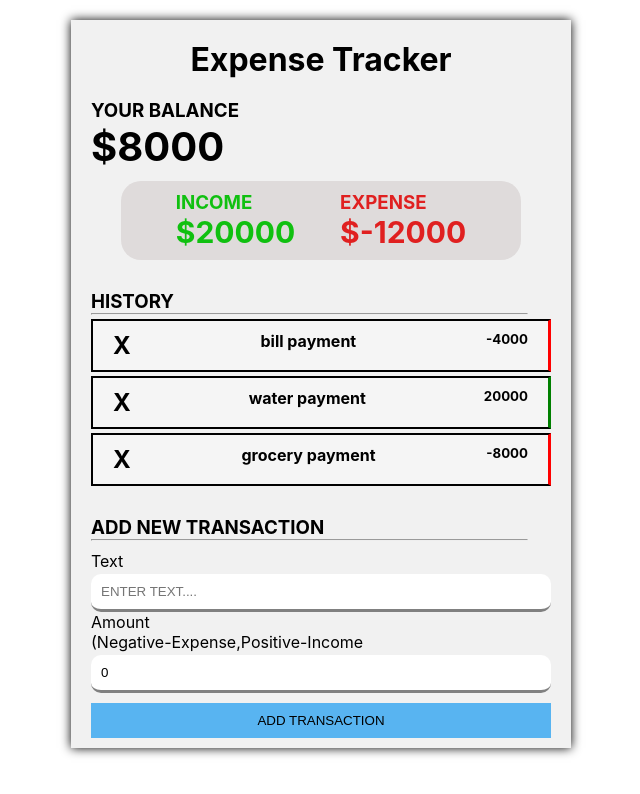
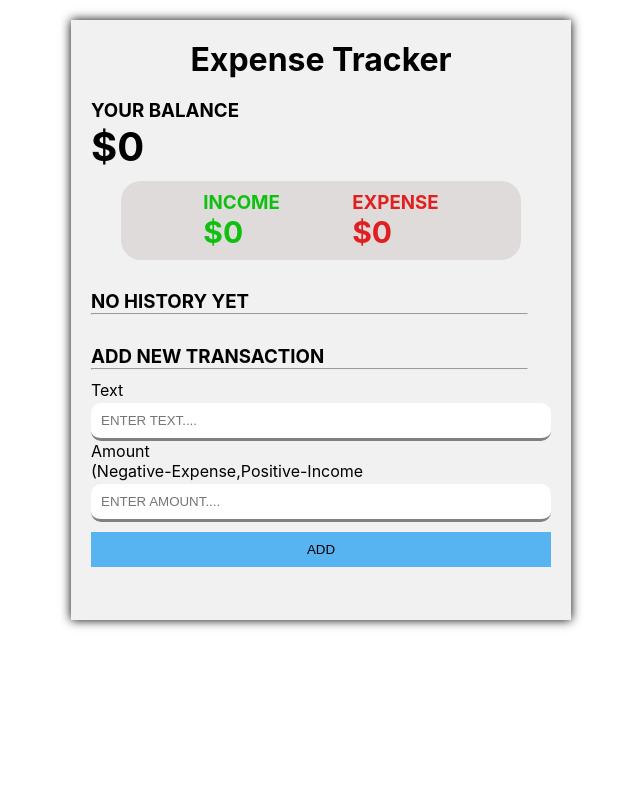
Before and after one commit to omair5/expense-tracker-app, a React (Create React App) app: page / in a window 1280 px wide. Shown: the top 794 px of the page, without its empty margins (319-959 px from the left). Built offline with nearby package versions, Linux system fonts and the light colour scheme.

Commit message:
COMPLETED

```diff
--- a/src/App.css
+++ b/src/App.css
@@ -96,7 +96,7 @@ input[type=number] {
   -moz-appearance: textfield;
 }
 
-button {
+.my-button {
   width: 100%;
   margin: 10px 0px;
   padding: 10px;
@@ -112,3 +112,21 @@ button {
 .border-green {
   border-right: 3px solid green;
 }
+
+.green-button {
+  background-color: green;
+  width: 100%;
+  margin: 10px 0px;
+  padding: 10px;
+  border: none;
+  cursor: pointer;
+}
+
+.red-button {
+  background-color: red;
+  width: 100%;
+  margin: 10px 0px;
+  padding: 10px;
+  border: none;
+  cursor: pointer;
+}
--- a/src/components/List.jsx
+++ b/src/components/List.jsx
@@ -5,7 +5,7 @@ const List = () => {
     const { mystate, dispatch } = useContext(TransactionContext)
     return (
         <div className='list'>
-            <h3>HISTORY</h3>
+            <h3>{mystate.length === 0 ? 'NO HISTORY YET' : 'HISTORY'}</h3>
             <hr />
 
 
--- a/src/components/NewTransaction.jsx
+++ b/src/components/NewTransaction.jsx
@@ -1,13 +1,26 @@
-import React, { useState } from 'react';
+import React, { useState, useContext } from 'react';
+import { TransactionContext } from '../context/globalState'
 
 const NewTransaction = () => {
     const [text, setText] = useState('')
-    const [amount, setAmount] = useState(0)
+    const [amount, setAmount] = useState('')
+    const { mystate, dispatch } = useContext(TransactionContext)
+
+    const HandleSubmit = (e) => {
+        e.preventDefault()
+        dispatch({
+            type: 'ADD_TRANSACTION',
+            payload: { description: text, amount: amount, id: mystate.length }
+        })
+        setText('')
+        setAmount('')
+    }
+
     return (
         <div className='list'>
             <h3>ADD NEW TRANSACTION</h3>
             <hr />
-            <form className='myform'>
+            <form className='myform' onSubmit={HandleSubmit}>
 
                 <div className="for-input">
                     <p>Text</p>
@@ -19,9 +32,12 @@ const NewTransaction = () => {
                     <input type="number" value={amount} onChange={(e) => setAmount(e.target.value)} required placeholder="ENTER AMOUNT...." />
                 </div>
 
-                <button>ADD TRANSACTION</button>
+                <button className={amount === '' ? "my-button" : amount >= 0 ? "green-button" : "red-button"}>
+                    {amount === '' ? "ADD" : amount < 0 ? "ADD EXPENSE" : "ADD INCOME"}
+
+                </button>
             </form>
-        </div>
+        </div >
 
     );
 }
--- a/src/context/MyReducer.jsx
+++ b/src/context/MyReducer.jsx
@@ -4,6 +4,8 @@ const MyReducer = (state, action) => {
     switch (action.type) {
         case 'DELETE_TRANSACTION':
             return [...state.filter((value, index) => value.id !== action.payload)]
+        case 'ADD_TRANSACTION':
+            return [...state, action.payload]
         default:
             return state
     }
--- a/src/context/globalState.jsx
+++ b/src/context/globalState.jsx
@@ -5,9 +5,9 @@ export const TransactionContext = createContext()
 
 // INITIAL STATE
 const initialTransaction = [
-    { description: 'bill payment', amount: -4000, id: 0 },
-    { description: 'water payment', amount: 20000, id: 1 },
-    { description: 'grocery payment', amount: -8000, id: 2 },
+    // { description: 'bill payment', amount: -4000, id: 0 },
+    // { description: 'water payment', amount: 20000, id: 1 },
+    // { description: 'grocery payment', amount: -8000, id: 2 },
 ]
 
 export const MyProvider = ({ children }) => {
```
